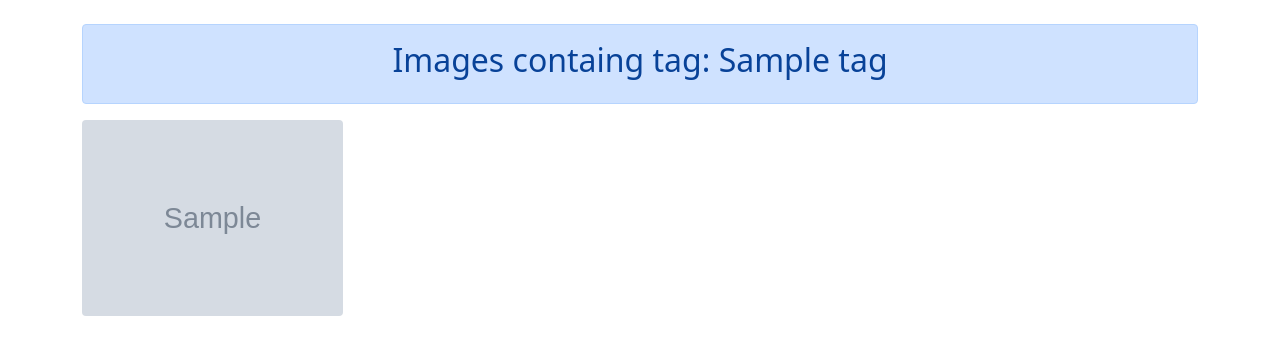
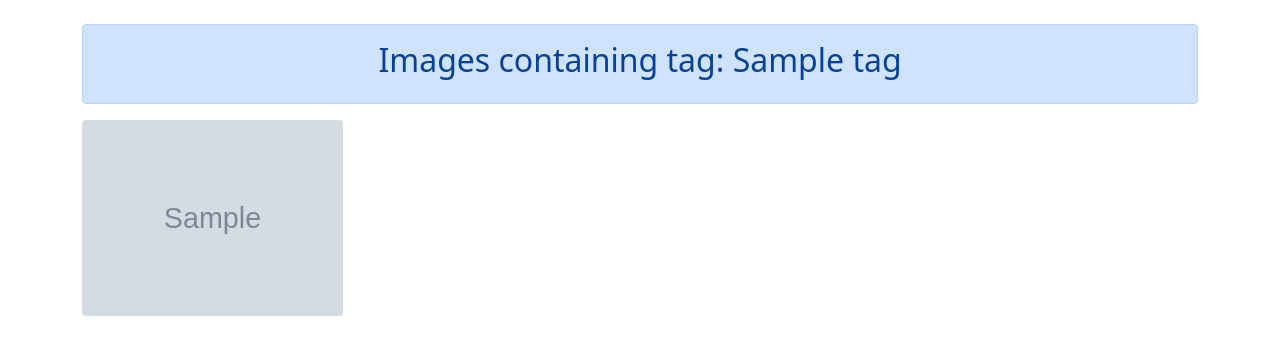
Before and after one commit to hardingrichard/pp4-photography-website, a Django app: template community/templates/community/taglist.html in a window 1280 px wide. Shown: the part 56-411 px from the top of the page. Run offline with Django 4.2, Linux system fonts and the light colour scheme; the template is opened without the code that fills it: most values are stand-ins (such as "Sample title", 1, 10 or a date in 2020); grey boxes marked "Sample" are stand-in pictures; parts of the project's set-up code (start-up, migrations or seed data) failed here and were passed over.

Commit message:
Amend typein error for 'containing'

```diff
--- a/community/templates/community/taglist.html
+++ b/community/templates/community/taglist.html
@@ -4,7 +4,7 @@
 {% block body %}
 
 <div class="alert alert-primary">
-    <h2 class="text-center">Images containg tag: {{tag}}</h2>
+    <h2 class="text-center">Images containing tag: {{tag}}</h2>
 </div>
 
 {{block.super}}
```
